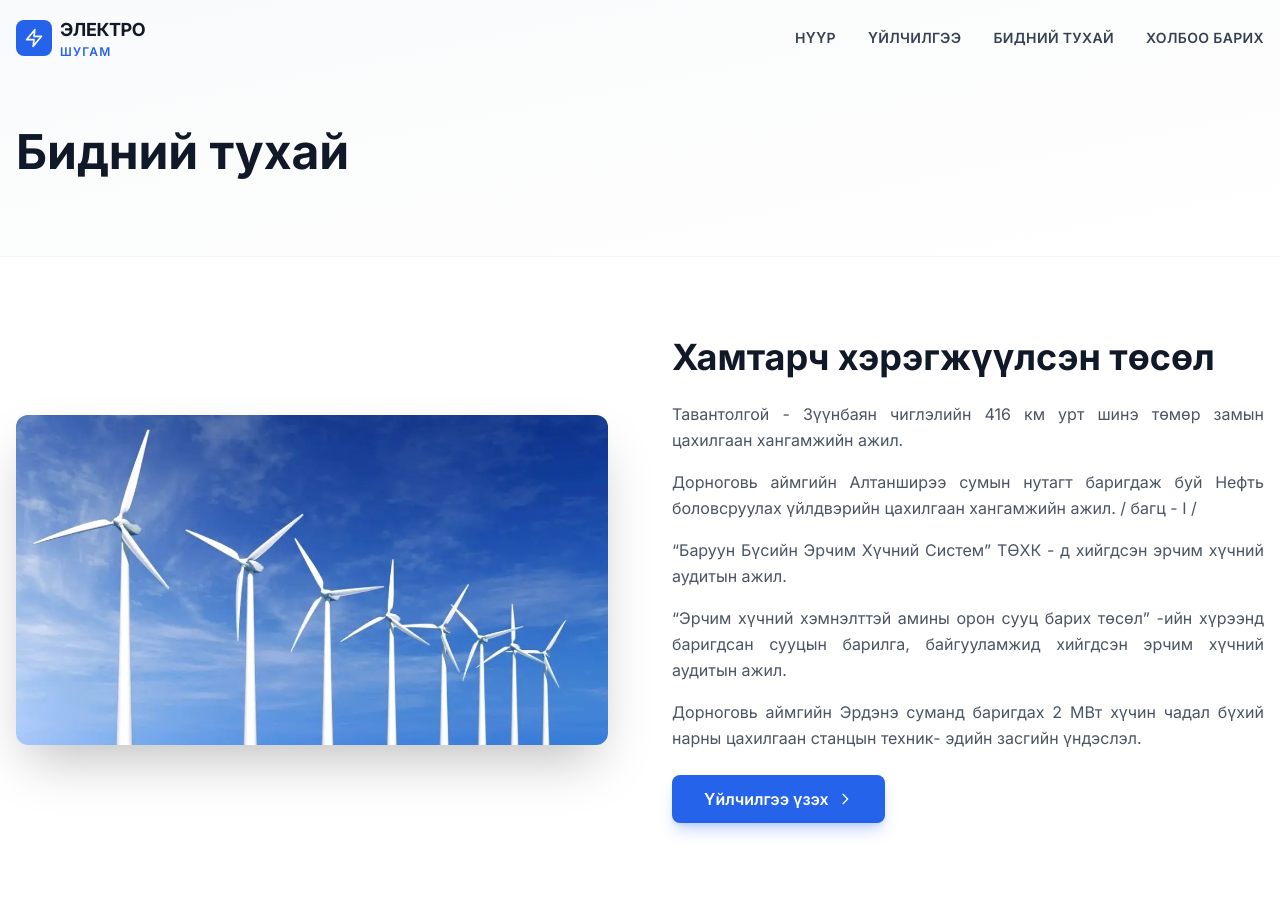
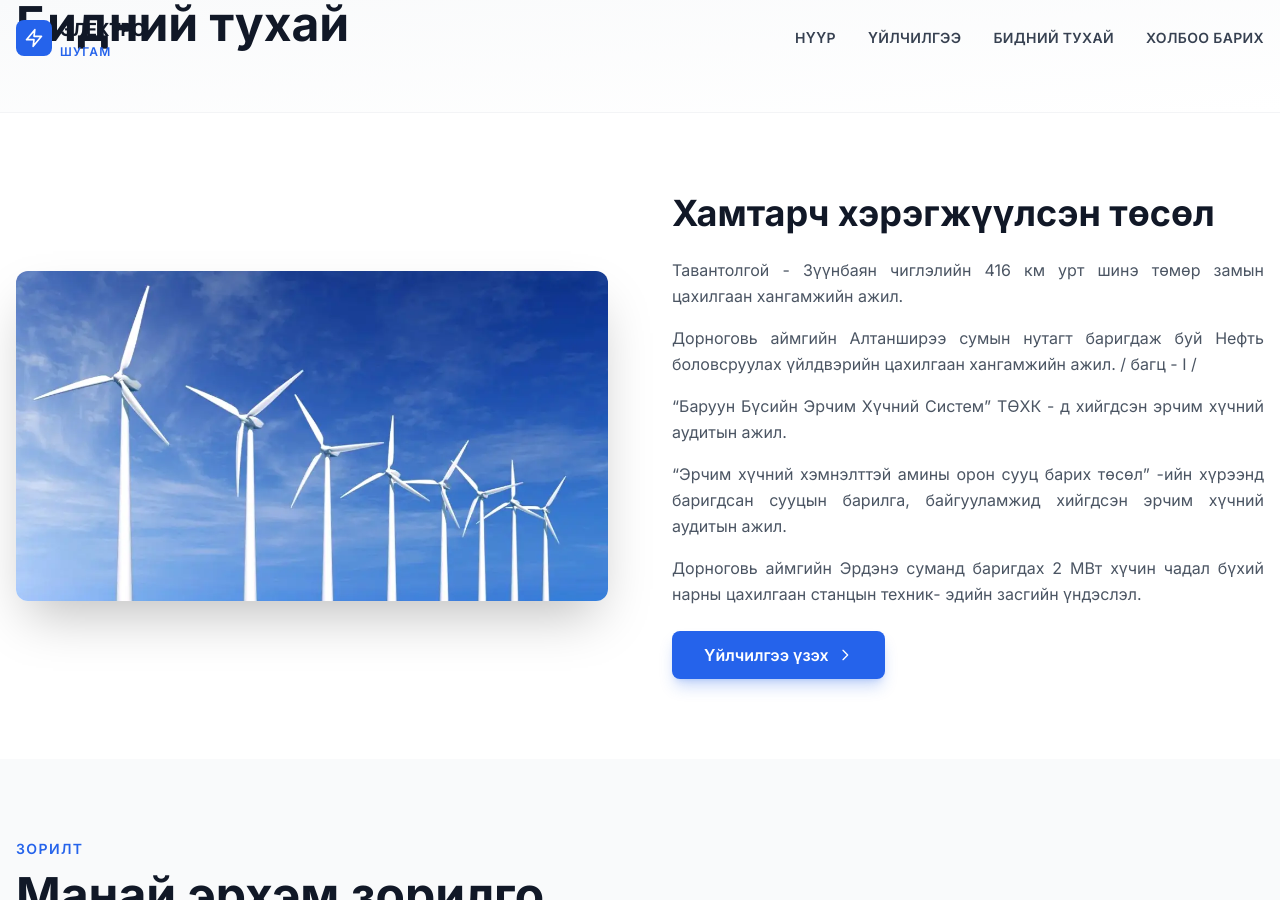
Before and after one commit to electroshugam/electroshugam_web_new, a Jekyll site: the page built from about.html, in a window 1280 px wide and 900 px high. Built offline with Jekyll 4.4.1, drawn with Linux system fonts in a browser that asks for light colours; nearby versions of some CDN libraries.

Commit message:
fig update

```diff
--- a/about.html
+++ b/about.html
@@ -8,7 +8,7 @@
 ---
 
 <!-- Hero: Low Impact -->
-<section class="bg-gradient-to-br from-gray-50 to-white pt-32 pb-16 border-b border-gray-100">
+<section class="bg-gradient-to-br from-gray-50 to-white pt-22 pb-12 border-b border-gray-100">
   <div class="container mx-auto px-4">
     <div class="max-w-3xl">
       <h1 class="text-4xl md:text-5xl font-bold text-gray-900 mb-4">Бидний тухай</h1>
```
